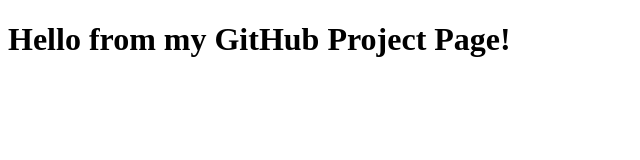
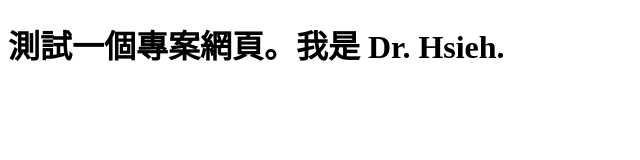
Before and after one commit to hsiehcp/mysite01, a plain HTML site: page index.html in a window 1280 px wide. Shown: the whole page, without its empty margins (0-640 px from the left). Drawn offline with Linux system fonts and the light colour scheme.

Commit message:
Update index.html

```diff
--- a/index.html
+++ b/index.html
@@ -4,6 +4,6 @@
 <title>My Project Page</title>
 </head>
 <body>
-  <h1>Hello from my GitHub Project Page!</h1>
+  <h1>測試一個專案網頁。我是 Dr. Hsieh.</h1>
 </body>
 </html>
```
